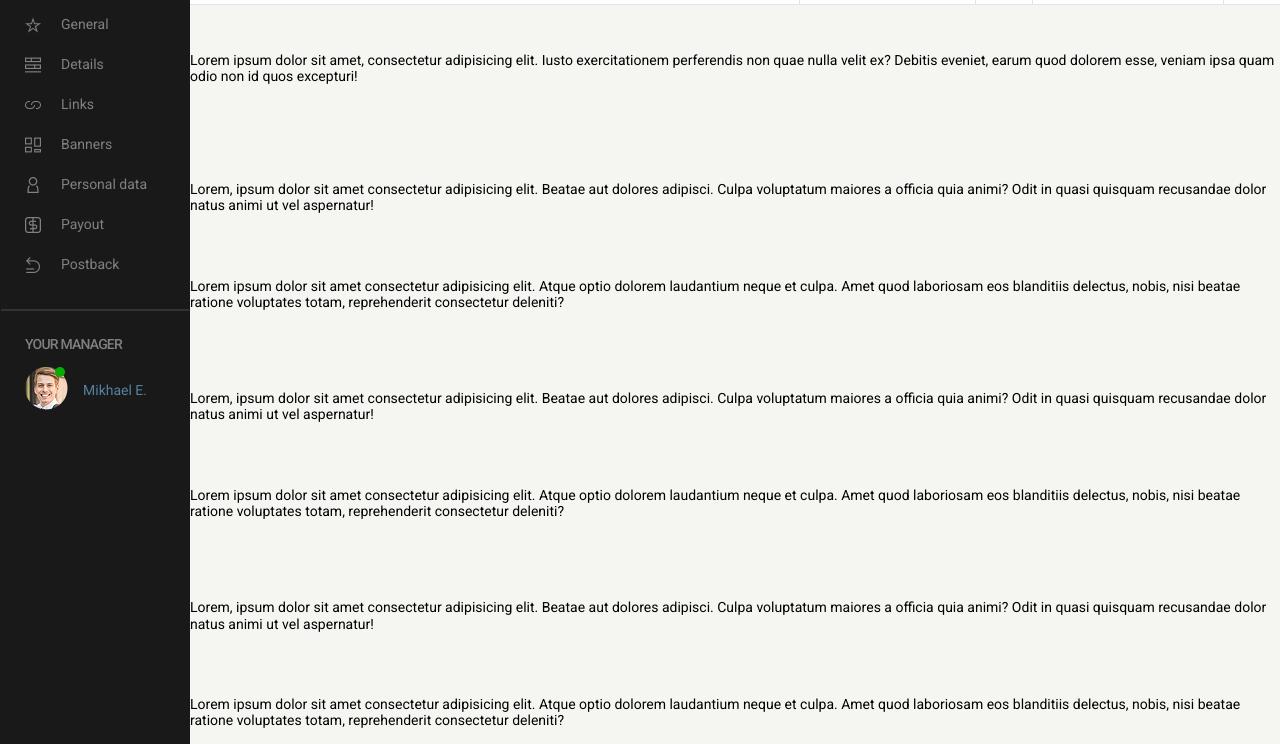
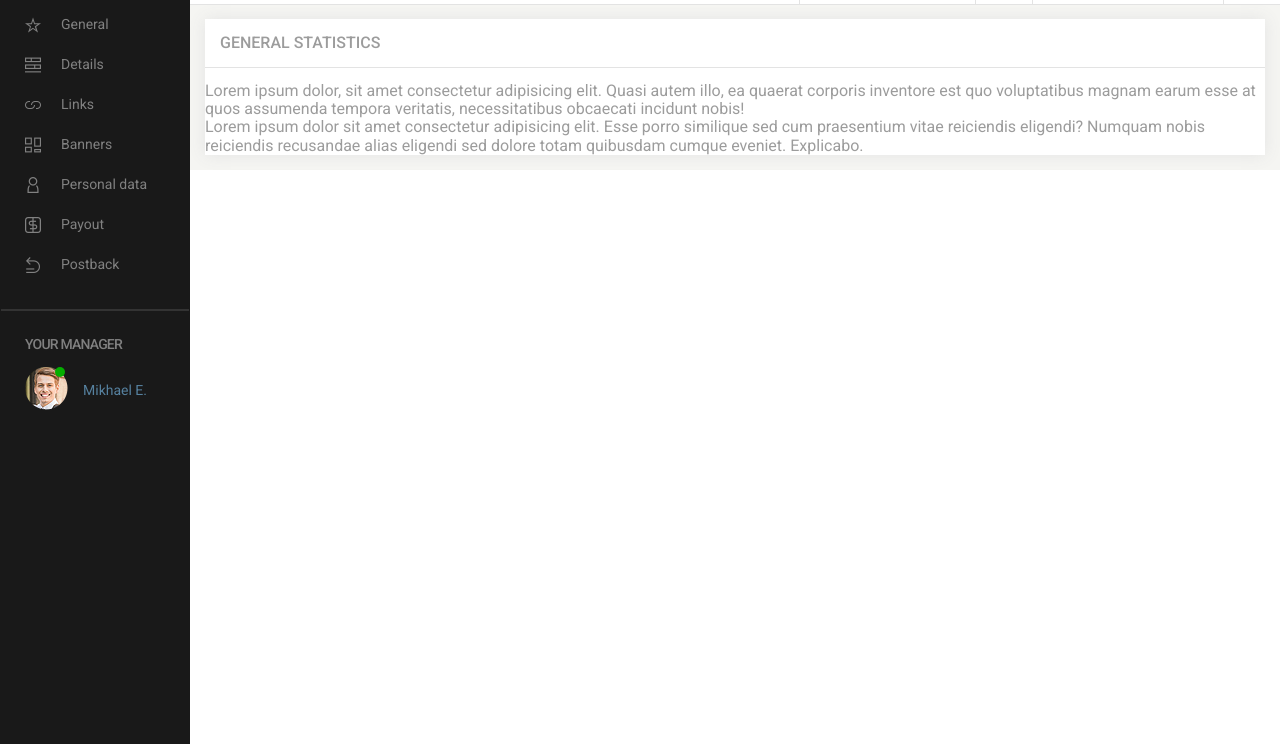
Before and after one commit to grzegorz-jodlowski/dashboard-project, a website: page src/index.html in a window 1280 px wide. Shown: the part 56-800 px from the top of the page. Drawn offline with nearby package versions, Linux system fonts and the light colour scheme; files that its build step writes are made by us from their sources.

Commit message:
Add styles to main section and section header

```diff
--- a/src/index.html
+++ b/src/index.html
@@ -14,7 +14,6 @@
 
 <body>
   <div class="wrapper">
-
     <header class="topbar">
       <ul class="topbar__list">
         <li class="topbar__item">
@@ -22,32 +21,25 @@
             <i class="icon-wallet"></i><span class="topbar__text">$1,500.00</span><i class="icon-arrow-down"></i>
           </button>
         </li>
-
         <li class="topbar__item">
           <button class="button-topbar button-topbar--dot">
             <i class="icon-notification"></i>
           </button>
         </li>
-
         <li class="topbar__item">
           <button class="button-topbar">
             <i class="icon-profile"></i><span class="topbar__text topbar__text--small">Leonardo Dicaprio</span>
           </button>
         </li>
-
         <li class="topbar__item">
           <button class="button-topbar">
             <i class="icon-quit"></i>
           </button>
         </li>
-
       </ul>
-
-
     </header>
 
     <nav class="sidebar">
-
       <div class="sidebar-top">
         <div class="sidebar-top__logo">
           <a href="#"><img src="images/logo.png" alt="logo Just do it"></a>
@@ -61,7 +53,6 @@
 
       <div class="sidebar-menu">
         <ul class="sidebar-menu__list">
-
           <li class="sidebar-menu__item"><a href="#" class="sidebar-menu__link"><i class="icon-general"></i><span
                 class="sidebar-menu__title">General</span></a></li>
           <li class="sidebar-menu__item"><a href="#" class="sidebar-menu__link"><i class="icon-details"></i><span
@@ -76,7 +67,6 @@
                 class="sidebar-menu__title">Payout</span></a></li>
           <li class="sidebar-menu__item"><a href="#" class="sidebar-menu__link"><i class="icon-postback"></i><span
                 class="sidebar-menu__title">Postback</span></a></li>
-
         </ul>
 
         <hr class="sidebar__horizontal-bar">
@@ -92,104 +82,31 @@
             </div>
           </a>
         </div>
-
-
-
       </div>
     </nav>
 
     <main class="main-content">
+      <section class="section">
+        <h2 class="section__header">General statistics</h2>
+        <div class="section__dates">
+          Lorem ipsum dolor, sit amet consectetur adipisicing elit. Quasi autem illo, ea quaerat corporis inventore est
+          quo voluptatibus magnam earum esse at quos assumenda tempora veritatis, necessitatibus obcaecati incidunt
+          nobis!
 
-      <br>
-      <br>
-      <br>
-      Lorem ipsum dolor sit amet, consectetur adipisicing elit. Iusto exercitationem perferendis non quae nulla velit
-      ex? Debitis eveniet, earum quod dolorem esse, veniam ipsa quam odio non id quos excepturi!
+        </div>
+        <div class="section__statistics">
+          Lorem ipsum dolor sit amet consectetur adipisicing elit. Esse porro similique sed cum praesentium vitae
+          reiciendis eligendi? Numquam nobis reiciendis recusandae alias eligendi sed dolore totam quibusdam cumque
+          eveniet. Explicabo.
 
-      <br>
-      <br>
-      <br>
-      <br>
-      <br>
-      <br>
-      <br>
+        </div>
+        <div class="section__chart">
 
-      Lorem, ipsum dolor sit amet consectetur adipisicing elit. Beatae aut dolores adipisci. Culpa voluptatum maiores a
-      officia quia animi? Odit in quasi quisquam recusandae dolor natus animi ut vel aspernatur!
 
-      <br>
-      <br>
-      <br>
-      <br>
-      <br>
+        </div>
+      </section>
 
-      Lorem ipsum dolor sit amet consectetur adipisicing elit. Atque optio dolorem laudantium neque et culpa. Amet quod
-      laboriosam eos blanditiis delectus, nobis, nisi beatae ratione voluptates totam, reprehenderit consectetur
-      deleniti?
 
-      <br>
-      <br>
-      <br>
-      <br>
-      <br>
-      <br>
-      Lorem, ipsum dolor sit amet consectetur adipisicing elit. Beatae aut dolores adipisci. Culpa voluptatum maiores a
-      officia quia animi? Odit in quasi quisquam recusandae dolor natus animi ut vel aspernatur!
-
-      <br>
-      <br>
-      <br>
-      <br>
-      <br>
-
-      Lorem ipsum dolor sit amet consectetur adipisicing elit. Atque optio dolorem laudantium neque et culpa. Amet quod
-      laboriosam eos blanditiis delectus, nobis, nisi beatae ratione voluptates totam, reprehenderit consectetur
-      deleniti?
-
-      <br>
-      <br>
-      <br>
-      <br>
-      <br>
-      <br> Lorem, ipsum dolor sit amet consectetur adipisicing elit. Beatae aut dolores adipisci. Culpa voluptatum
-      maiores a
-      officia quia animi? Odit in quasi quisquam recusandae dolor natus animi ut vel aspernatur!
-
-      <br>
-      <br>
-      <br>
-      <br>
-      <br>
-
-      Lorem ipsum dolor sit amet consectetur adipisicing elit. Atque optio dolorem laudantium neque et culpa. Amet quod
-      laboriosam eos blanditiis delectus, nobis, nisi beatae ratione voluptates totam, reprehenderit consectetur
-      deleniti?
-
-      <br>
-      <br>
-      <br>
-      <br>
-      <br>
-      <br> Lorem, ipsum dolor sit amet consectetur adipisicing elit. Beatae aut dolores adipisci. Culpa voluptatum
-      maiores a
-      officia quia animi? Odit in quasi quisquam recusandae dolor natus animi ut vel aspernatur!
-
-      <br>
-      <br>
-      <br>
-      <br>
-      <br>
-
-      Lorem ipsum dolor sit amet consectetur adipisicing elit. Atque optio dolorem laudantium neque et culpa. Amet quod
-      laboriosam eos blanditiis delectus, nobis, nisi beatae ratione voluptates totam, reprehenderit consectetur
-      deleniti?
-
-      <br>
-      <br>
-      <br>
-      <br>
-      <br>
-      <br>
 
 
 
--- a/src/sass/_variables.scss
+++ b/src/sass/_variables.scss
@@ -4,6 +4,7 @@ $black: #000000;
 $black-light: #333333;
 $gray-strong: #979797;
 $gray-dark: #bababa;
+$gray-main-text: #9c9c9c;
 $gray: #e3e3e3;
 $gray-light: #f5f5f2;
 $orange-dark: #f58220;
@@ -30,3 +31,7 @@ $font-bold: 700;
 
 /* Fonts */
 $main-font: "Roboto", sans-serif;
+
+/* Features */
+
+$border: 1px solid $gray;
--- a/src/sass/sections/_main-content.scss
+++ b/src/sass/sections/_main-content.scss
@@ -2,3 +2,19 @@
   background-color: $gray-light;
   margin-top: 60px;
 }
+
+.section {
+  margin: 15px;
+  background-color: $white;
+  color: $gray-main-text;
+  font-size: $header-font-size;
+  box-shadow: 0 0 1em $gray;
+
+  &__header {
+    font-size: $header-font-size;
+    padding: 15px;
+    border-bottom: $border;
+    text-transform: uppercase;
+    font-weight: $font-semibold;
+  }
+}
--- a/src/sass/sections/_topbar.scss
+++ b/src/sass/sections/_topbar.scss
@@ -5,7 +5,7 @@
   height: 60px;
   width: calc(100% - 190px);
   background: $white;
-  border-bottom: 1px solid $gray;
+  border-bottom: $border;
 
   &__list {
     list-style-type: none;
@@ -19,7 +19,7 @@
   &__item {
     display: inline-block;
     height: 100%;
-    border-left: 1px solid $gray;
+    border-left: $border;
     position: relative;
   }
 
--- a/src/sass/style.scss
+++ b/src/sass/style.scss
@@ -7,6 +7,7 @@
 
 /* Components */
 @import "components/buttons";
+@import "components/inputs";
 
 /* Sections */
 @import "sections/sidebar";
```
Also changed, not shown: src/sass/components/_inputs.scss (added).
